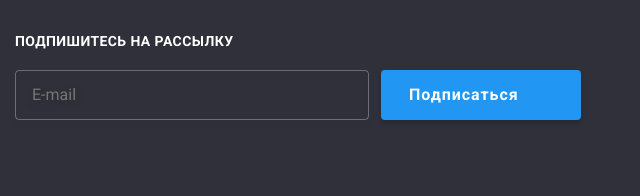
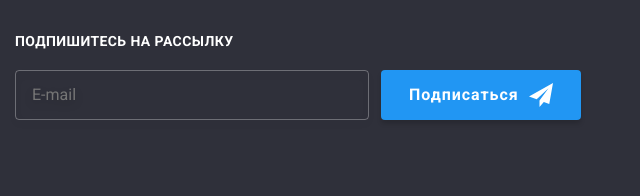
Before and after one commit to Den4yk76/goit-markup-hw-06, a plain HTML site: page index.html in a window 1280 px wide. Shown: the part 2709-2905 px from the top of the page, 640-1280 px from the left. Drawn offline with nearby package versions, Linux system fonts and the light colour scheme; the site is published under a folder, as on GitHub Pages, so addresses that start at the root find nothing.

Commit message:
исправил путь к иконке в кнопке футера

```diff
--- a/css/styles.css
+++ b/css/styles.css
@@ -650,7 +650,7 @@ footer li:last-child {
   height: 24px;
   margin-left: 10px;
 
-  background-image: url(/images/send.svg);
+  background-image: url(../images/send.svg);
   background-repeat: no-repeat;
 }
 
```
